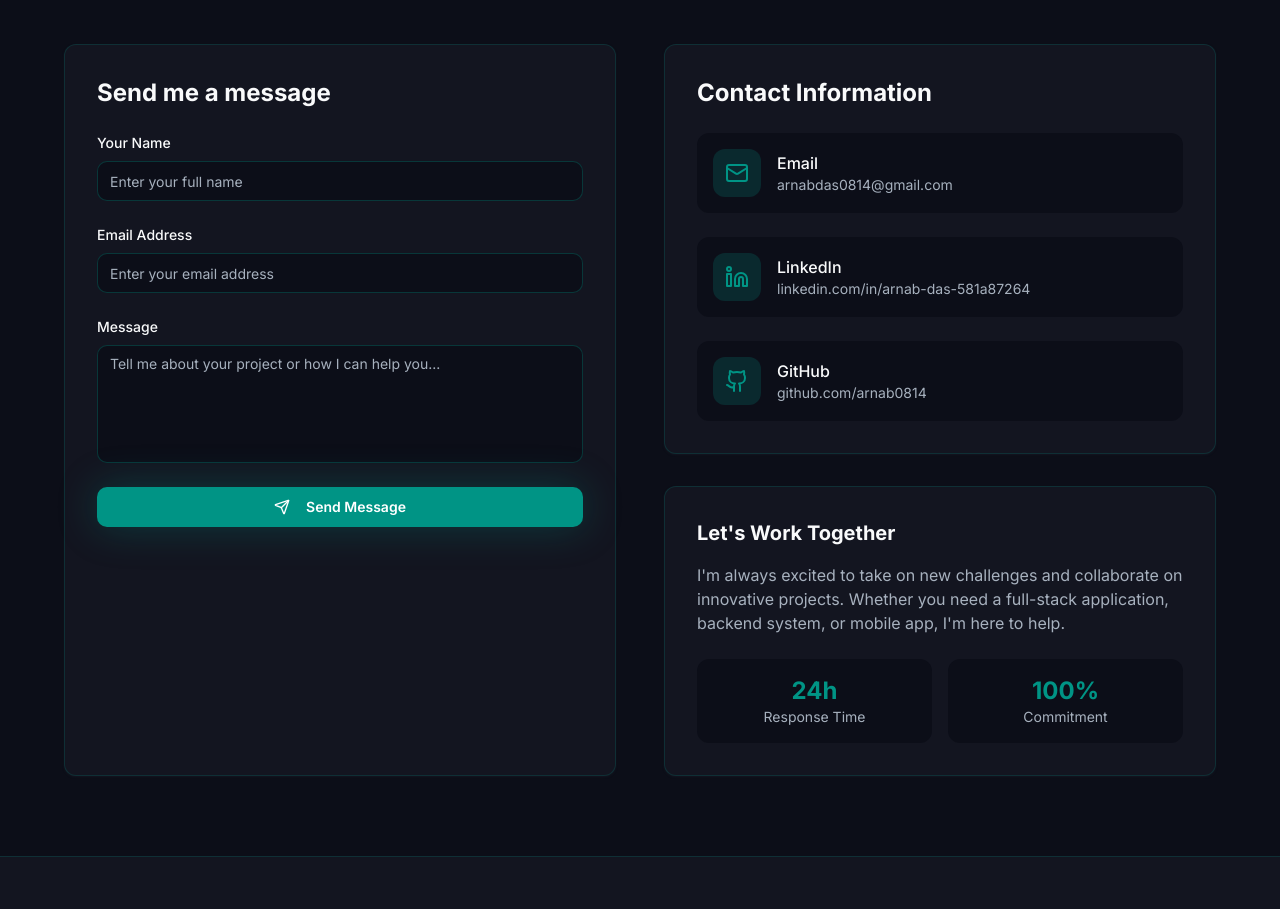
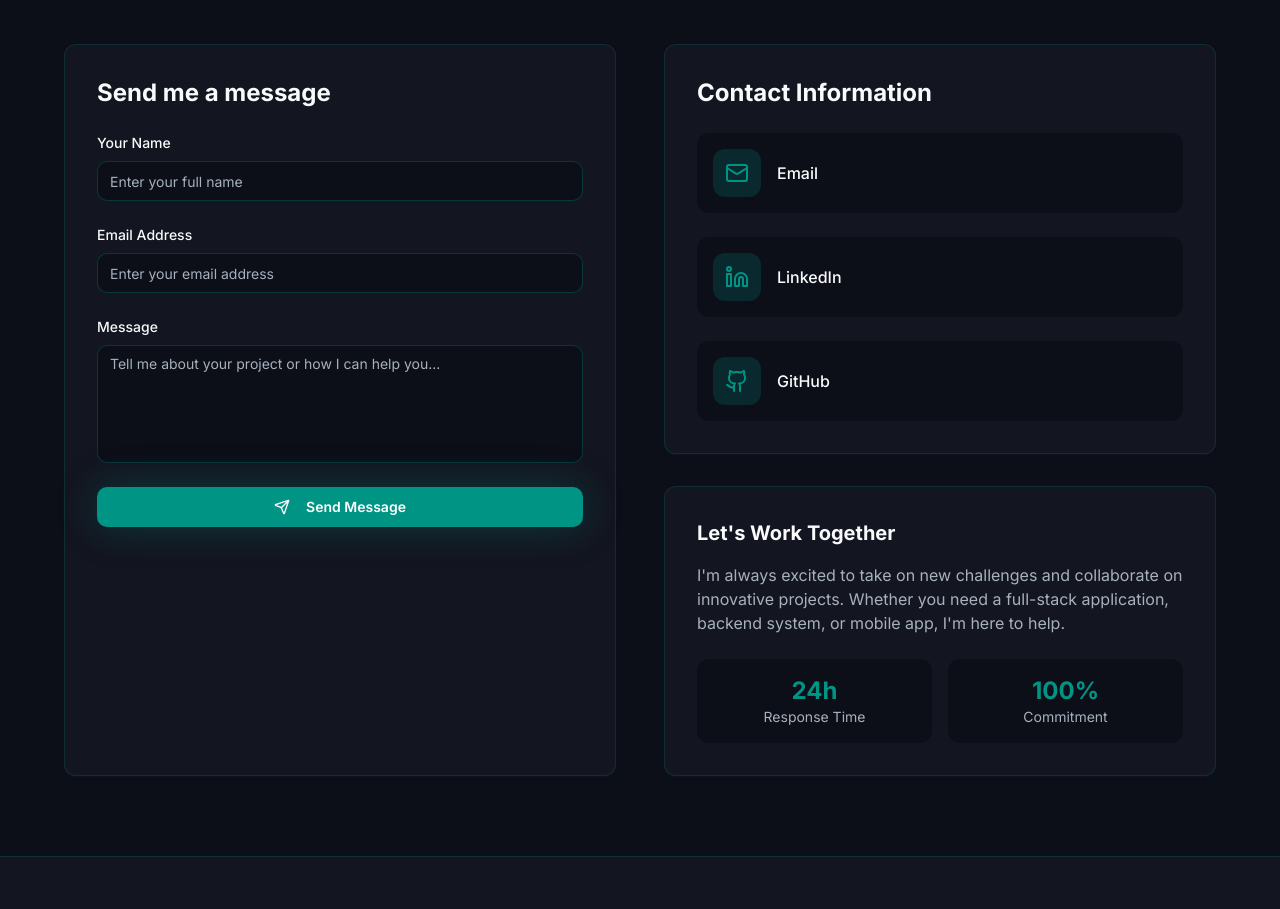
Before and after one commit to arnab0814/Portfolio-arnabdev.online, a React (Vite) app: page / in a window 1280 px wide. Shown: the part 5380-6289 px from the top of the page. Built offline with nearby package versions, Linux system fonts and the light colour scheme; the HTML template or start-up script is replaced by a standard one.

Commit message:
Hide contact links

```diff
--- a/src/components/ContactSection.tsx
+++ b/src/components/ContactSection.tsx
@@ -185,25 +185,19 @@ const ContactSection = () => {
 
                 <div className="space-y-6">
                   {contactInfo.map((info, index) => (
-                    <a
+                    <div
                       key={index}
-                      href={info.href}
-                      target="_blank"
-                      rel="noopener noreferrer"
-                      className="flex items-center gap-4 p-4 bg-portfolio-bg rounded-lg hover:bg-portfolio-accent/10 transition-all duration-300 group"
+                      className="flex items-center gap-4 p-4 bg-portfolio-bg rounded-lg"
                     >
-                      <div className="w-12 h-12 bg-portfolio-accent/20 rounded-lg flex items-center justify-center group-hover:bg-portfolio-accent/30 transition-all duration-300">
+                      <div className="w-12 h-12 bg-portfolio-accent/20 rounded-lg flex items-center justify-center">
                         <info.icon className="w-6 h-6 text-portfolio-accent" />
                       </div>
                       <div>
                         <div className="text-portfolio-text-primary font-medium">
                           {info.label}
                         </div>
-                        <div className="text-portfolio-text-secondary text-sm">
-                          {info.value}
-                        </div>
                       </div>
-                    </a>
+                    </div>
                   ))}
                 </div>
               </CardContent>
```
